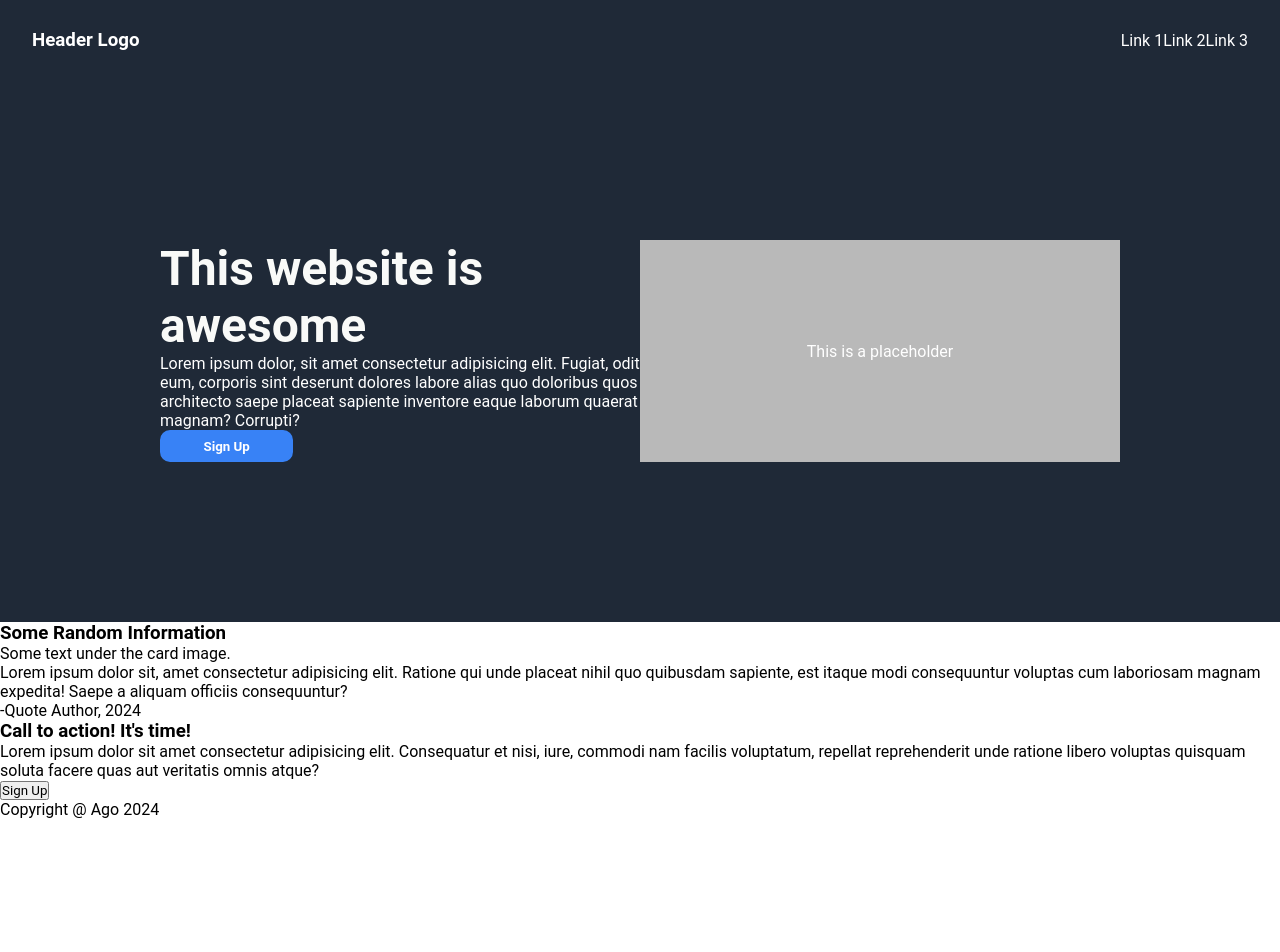
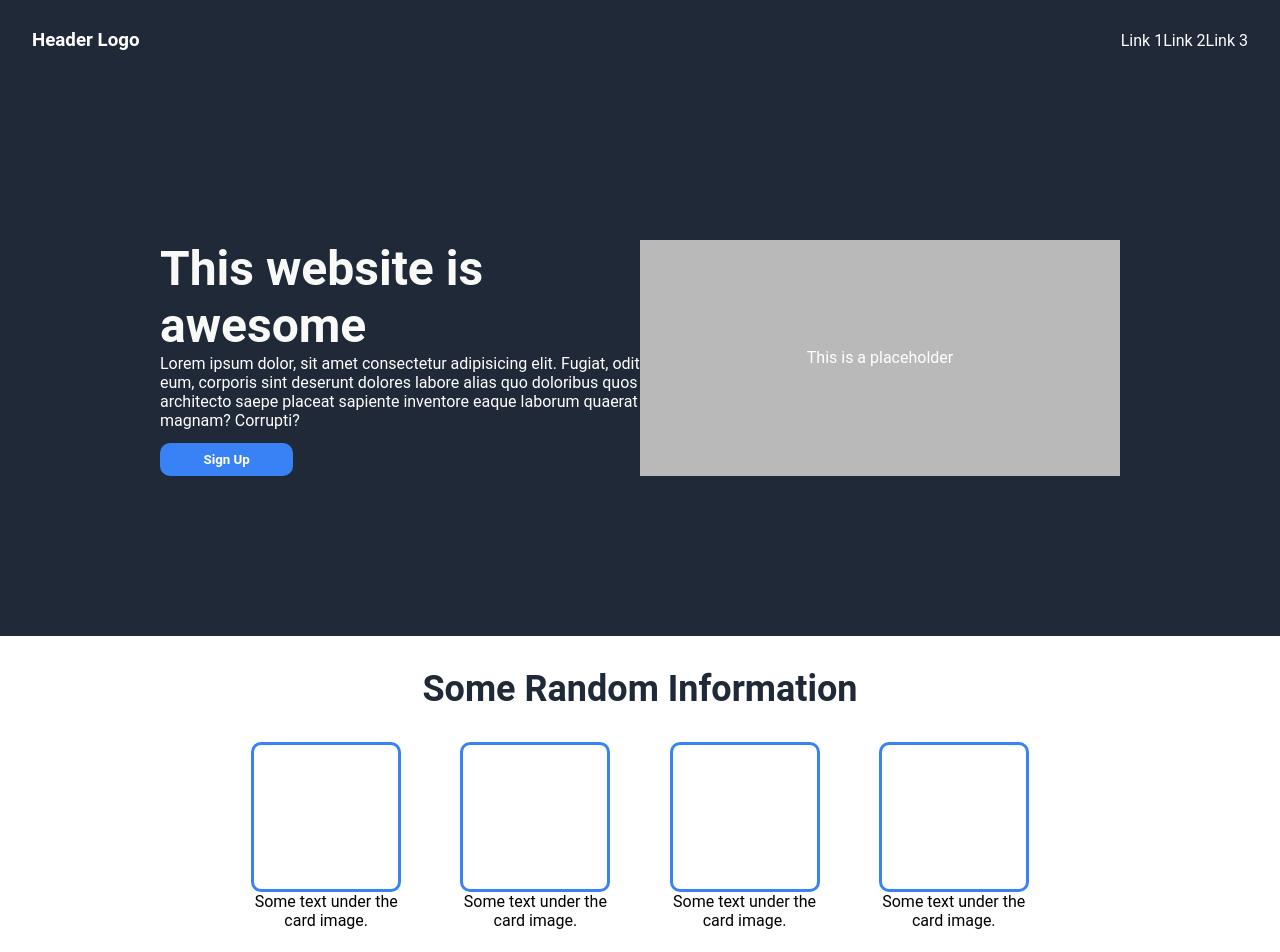
Before and after one commit to Agozzino/odin-css-basics, a plain HTML site: page index.html in a window 1280 px wide. Shown: the top 952 px of the page. Before the commit the page ends 819 px from the top, so only its background shows below. Drawn offline with Linux system fonts and the light colour scheme.

Commit message:
Added style to cards and quote sections.

```diff
--- a/index.html
+++ b/index.html
@@ -28,16 +28,31 @@
         </div>
     </div>
 
-    <div class="section">
+    <div class="section" id="information">
         <h3>Some Random Information</h3>
 
-        <div class="card">
-            <div class="image"></div>
-            <p>Some text under the card image.</p>
+        <div class="cards">
+            <div class="card">
+                <div class="image"></div>
+                <p>Some text under the card image.</p>
+            </div>
+            <div class="card">
+                <div class="image"></div>
+                <p>Some text under the card image.</p>
+            </div>
+            <div class="card">
+                <div class="image"></div>
+                <p>Some text under the card image.</p>
+            </div>
+            <div class="card">
+                <div class="image"></div>
+                <p>Some text under the card image.</p>
+            </div>
         </div>
+
     </div>
 
-    <div class="section">
+    <div class="section" id="quote-section">
         <p id="quote">Lorem ipsum dolor sit, amet consectetur adipisicing elit. Ratione qui unde placeat nihil quo quibusdam sapiente, est itaque modi consequuntur voluptas cum laboriosam magnam expedita! Saepe a aliquam officiis consequuntur?</p>
         <p id="quote-author">-Quote Author, 2024</p>
     </div>
--- a/style.css
+++ b/style.css
@@ -59,6 +59,7 @@ a {
     padding: 0.5em;
     border-radius: 10px;
     color: white;
+    margin-top: 1em;
 }
 
 #placeholder {
@@ -67,3 +68,53 @@ a {
     justify-content: center;
     align-items: center;
 }
+
+#information {
+    padding: 2em;
+}
+
+#information > h3 {
+    text-align: center;
+    font-size: 36px;
+    font-weight: bold;
+    color: #1f2937;
+}
+
+.cards {
+    display: flex;
+    justify-content: space-evenly;
+    margin-top: 2em;
+    padding: 0 10em 0;
+}
+
+.card {
+    width: 150px;
+}
+
+.card > .image {
+    width: 150px;
+    height: 150px;
+    border: 3px solid #3882F6;
+    border-radius: 10px;
+}
+
+.card > p {
+    text-align: center;
+}
+
+#quote-section {
+    background-color: #e5e7eb;
+    padding: 10em;
+}
+
+#quote {
+    font-size: 36px;
+    font-style: italic;
+    font-weight: lighter;
+    color: #1f2937;
+    text-align: center;
+}
+
+#quote-author {
+    text-align: end;
+}
```
